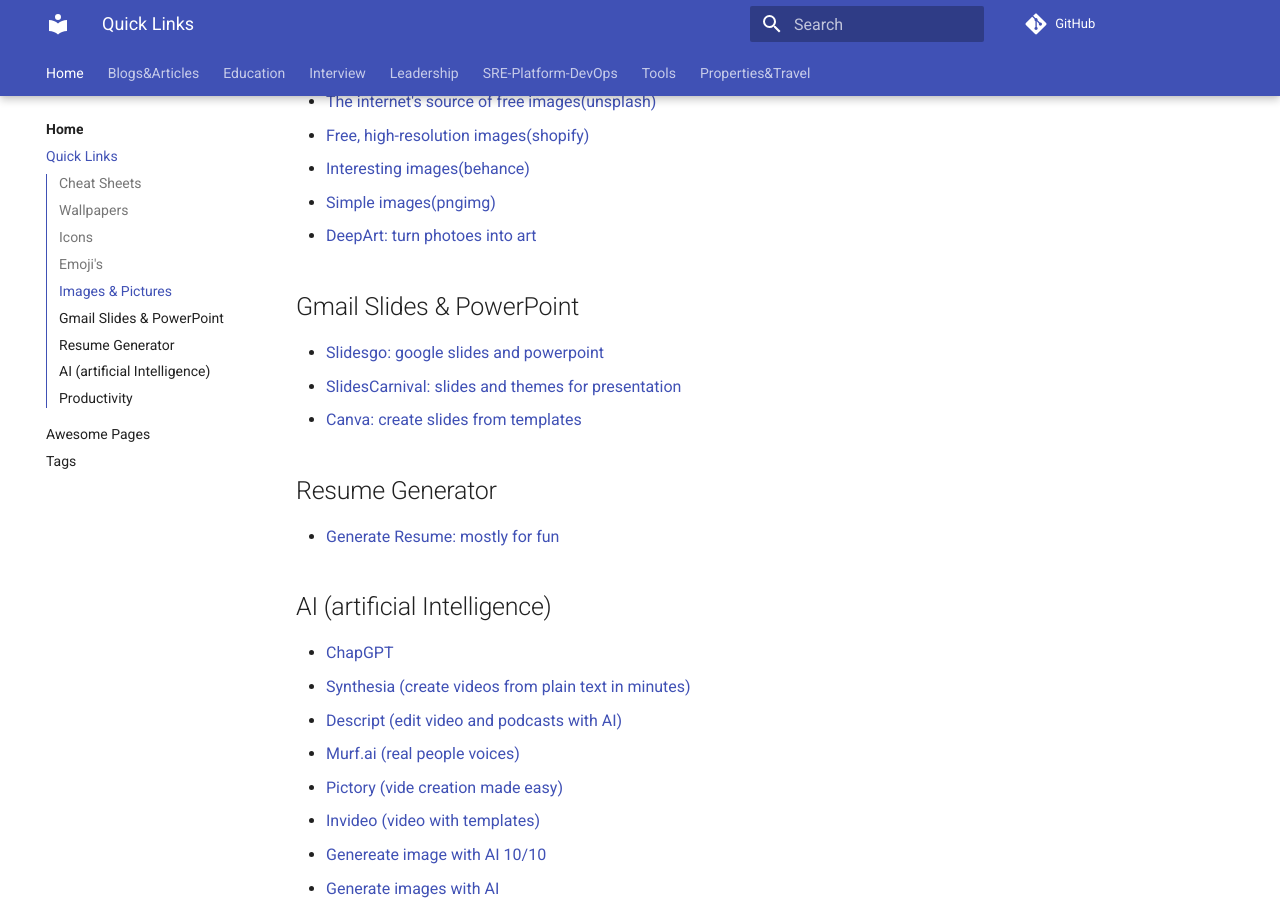
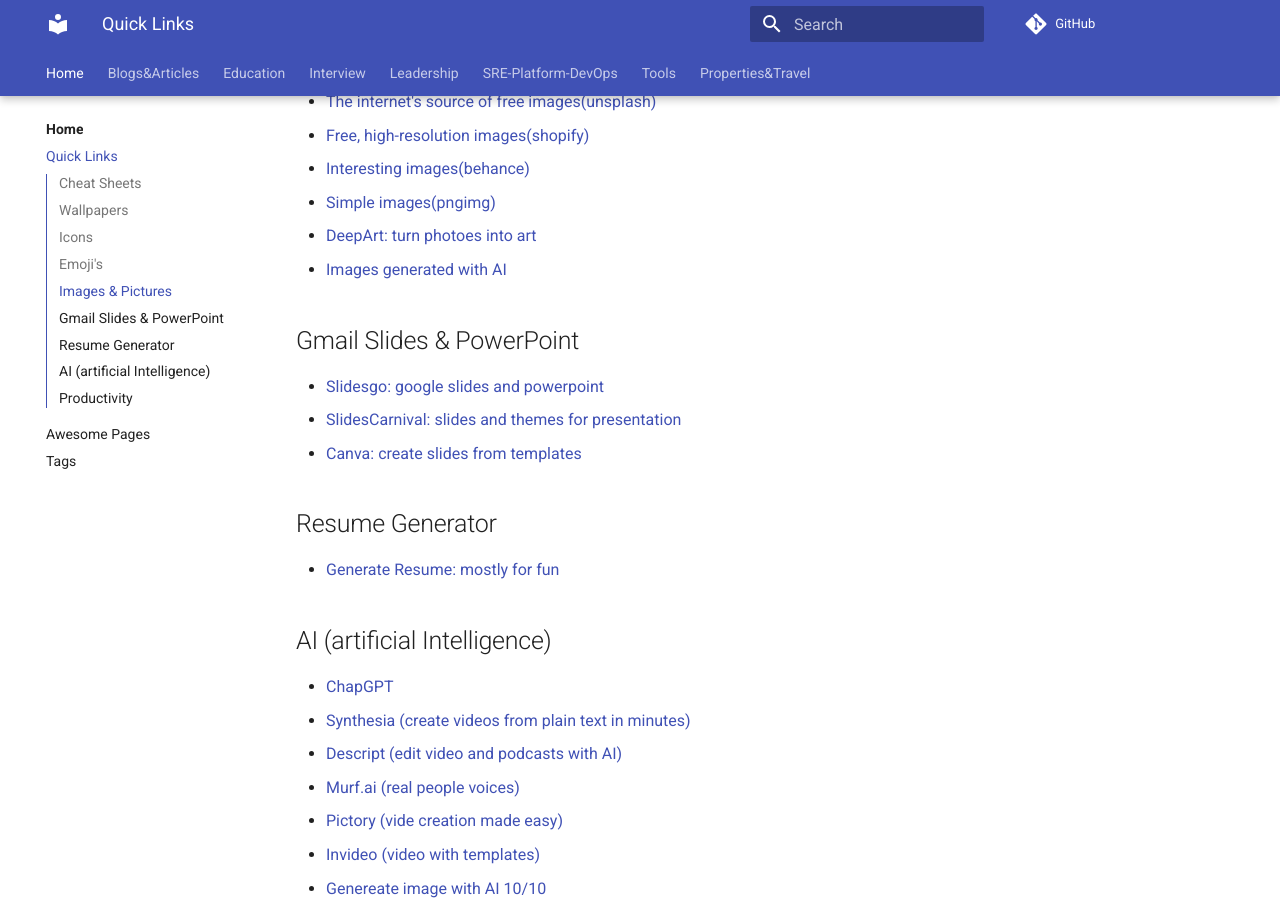
Before and after one commit to ivankatliarchuk/knowledge-base, an MkDocs documentation site: the page built from docs/quicklinks.md, in a window 1280 px wide and 900 px high, scrolled down 898 px. Built offline with MkDocs 1.6.1 and Material for MkDocs 9.7.7, drawn with Linux system fonts in a browser that asks for light colours; comment, search, counter and statistics services are not loaded.

Commit message:
added to quicklinks image generator playground
Signed-off-by: ivan katliarchuk <ivan.katliarchuk@gmail.com>

```diff
--- a/docs/quicklinks.md
+++ b/docs/quicklinks.md
@@ -37,6 +37,7 @@
 - [Interesting images(behance)][behance]{:target="_blank"}
 - [Simple images(pngimg)](https://pngimg.com){:target="_blank"}
 - [DeepArt: turn photoes into art](https://deepart.io/){:target="_blank"}
+- [Images generated with AI](https://playgroundai.com/){:target="_blank"}
 
 ## Gmail Slides & PowerPoint
 
```
